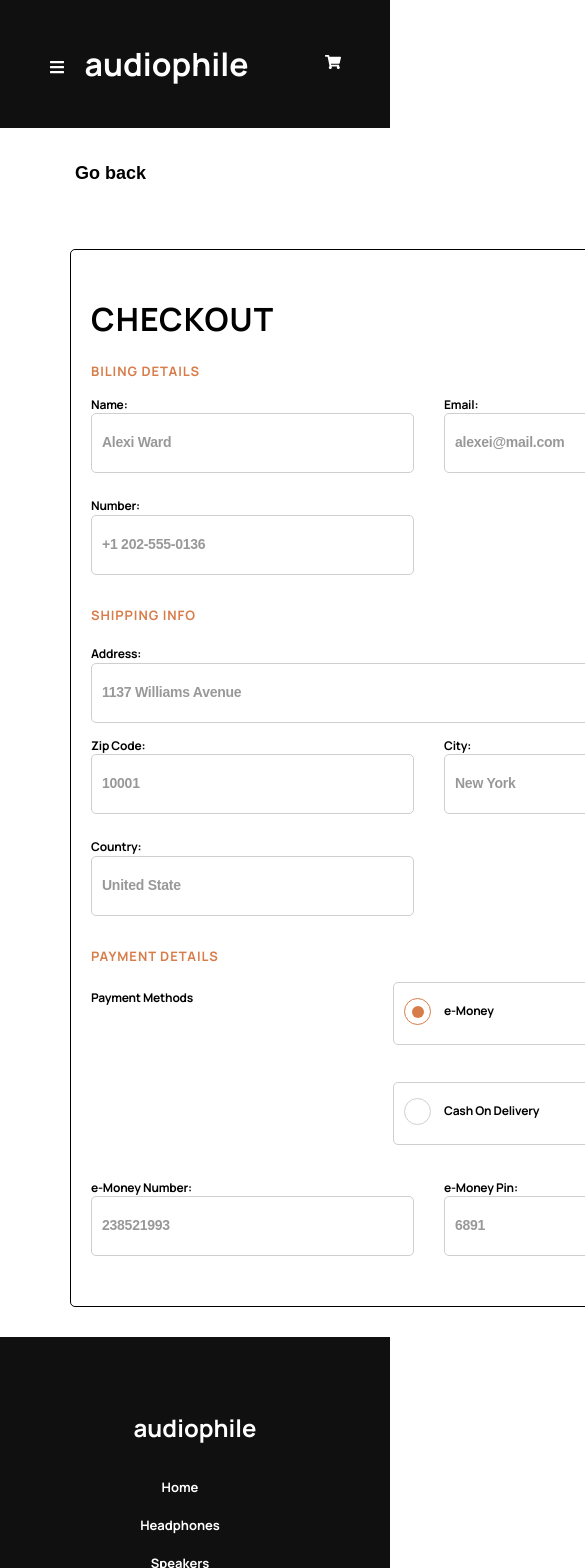
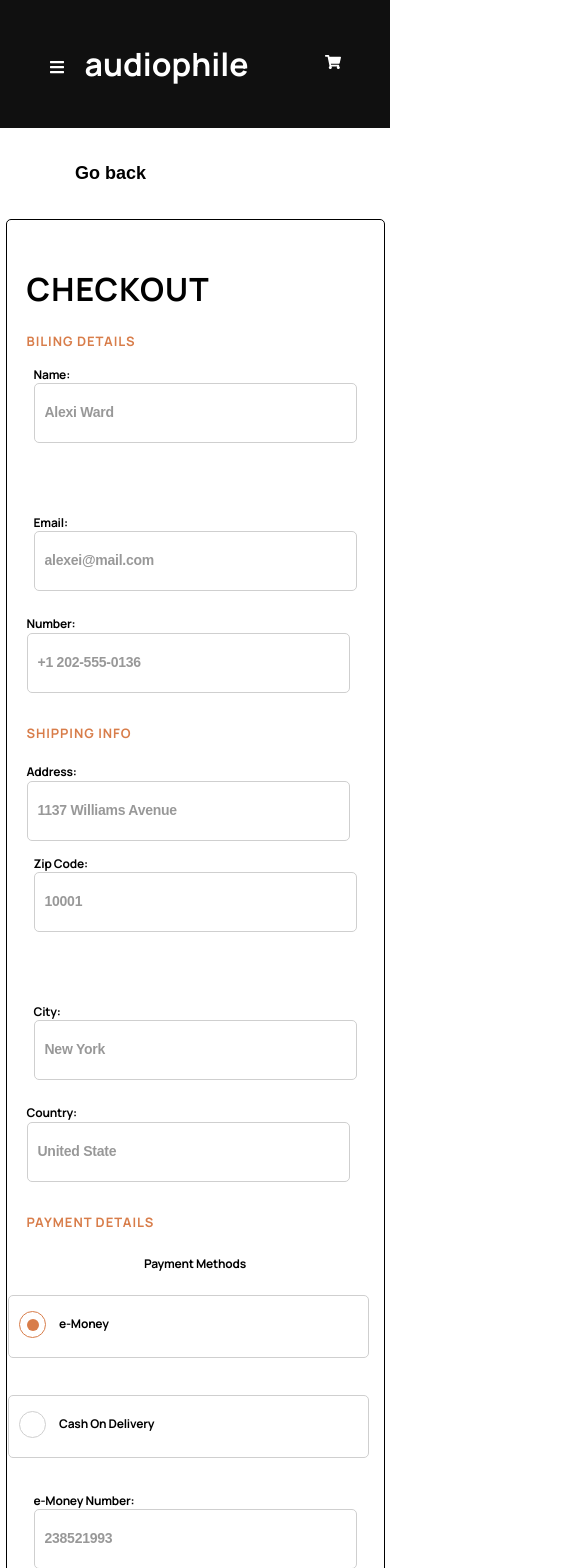
Before and after one commit to Wheezy049/audiophile, a React (Create React App) app: page /checkout in a window 390 px wide. Shown: the top 1568 px of the page, 585 px wide, since content can reach past the window. Built offline with nearby package versions, Linux system fonts and the light colour scheme.

Commit message:
audiophile e-commerce project

```diff
--- a/src/component/CartItem/CartItem.css
+++ b/src/component/CartItem/CartItem.css
@@ -121,3 +121,45 @@ letter-spacing: 1px;
 color: #fff;
 margin: 10px 0;
 }
+
+/* tablet */
+@media screen and (max-width:768px) {
+  .cart-item{
+   width: 327px;
+   height: auto;
+   display: flex;
+   flex-direction: column;
+   align-items: center;
+   justify-content: space-between;
+   margin: 0;
+  }
+  .cart-item-btn{
+   width: 327px;
+  }
+  .cart-number{
+   display: flex;
+   gap: 140px;
+   justify-content: space-between;
+   align-items: center;
+   text-align: center;
+   margin: 0;
+   padding: 0;
+  }
+  .cart-total{
+   display: flex;
+   justify-content: space-between;
+   gap: 200px;
+  }.cart-product{
+   display: flex;
+   justify-content: space-between;
+   align-items: center;
+   gap: 100px;
+  }
+}
+
+/* mobile */
+@media screen and (max-width:768px) {
+  .cart-item{
+   width: 300px;
+  }
+}
--- a/src/component/CartItem/CartItem.js
+++ b/src/component/CartItem/CartItem.js
@@ -1,141 +1,18 @@
-// import React, { useContext } from 'react'
-// import './CartItem.css'
-// import { ShopContext } from '../../context/shopContext'
-// import { FaPlus } from 'react-icons/fa'
-// import { FaMinus } from 'react-icons/fa'
-
-// function CartItem() {
-//  const {all_product, CartItem, removeFromCart, removeAllItems} = useContext(ShopContext)
-//   return (
-//     <div className='cart-item'>
-//         <div>
-//           <h3>cart(0)</h3>
-//           <p>Remove All</p>
-//         </div>
-//         {
-//          all_product.map((e)=>{
-//           if(CartItem[e.id]>0){
-//            return <div>
-//            <div>
-//             <img src={e.image.image1} alt='' />
-//             <div>
-//             <h3>{e.name}</h3>
-//             <p>{e.price}</p>
-//             </div>
-//            </div>
-//            <div>
-//             <button><FaMinus /></button>
-//             <p>1</p>
-//             <button><FaPlus /></button>
-//            </div>
-//                    </div>
-//           }
-//          })
-//         }
-//         <div>
-//            <p>total</p>
-//            <p>$0.00</p>
-//         </div>
-//         <button>checkout</button>
-//     </div>
-//   )
-// }
-
-// export default CartItem
-
-
-
-
-
-
-
-
-
-// CartItem.js
-// import React, { useContext, useState, useEffect } from 'react';
-// import './CartItem.css';
-// import { FaPlus, FaMinus } from 'react-icons/fa';
-// import { ShopContext } from '../../context/shopContext';
-
-// function CartItem() {
-//   const { all_product, cartItem, removeFromCart, removeAllItems, addToCart } = useContext(ShopContext);
-
-//   const removeItem = (itemId) => {
-//     removeFromCart(itemId);
-//   };
-
-//   const [total, setTotal] = useState(0);
-
-//   useEffect(() => {
-//     calculateTotal();
-//   }, [cartItem]);
-
-//   const calculateTotal = () => {
-//     let newTotal = 0;
-//     all_product.forEach((item) => {
-//       newTotal += cartItem[item.id] * item.price;
-//     });
-//     setTotal(newTotal.toFixed(2));
-//   };
-//   // const calculateTotal = () => {
-//   //   let total = 0;
-//   //   all_product.forEach((item) => {
-//   //     total += cartItem[item.id] * item.price;
-//   //   });
-//   //   return total.toFixed(2);
-//   // };
-
-//   return (
-//     <div className='cart-item'>
-//       <div>
-//         <h3>Cart({Object.values(cartItem).reduce((acc, curr) => acc + curr, 0)})</h3>
-//         <p onClick={removeAllItems}>Remove All</p>
-//       </div>
-//       {Object.keys(cartItem).map((itemId) => {
-//         const quantity = cartItem[itemId];
-//         if (quantity > 0) {
-//           const product = all_product.find((item) => item.id === Number(itemId));
-//           return (
-//             <div key={itemId}>
-//               <div>
-//                 <img src={product.image.image1} alt='' />
-//                 <div>
-//                   <h3>{product.name}</h3>
-//                   <p>{product.price}</p>
-//                 </div>
-//               </div>
-//               <div>
-//                 <button onClick={() => removeItem(itemId)}><FaMinus /></button>
-//                 <p>{quantity}</p>
-//                 <button onClick={() => addToCart(itemId)}><FaPlus /></button>
-//               </div>
-//             </div>
-//           );
-//         }
-//         return null;
-//       })}
-//       <div>
-//         <p>Total</p>
-//         {/* console.log(total) */}
-//         <p>${total}</p>
-//       </div>
-//       <button>Checkout</button>
-//     </div>
-//   );
-// }
-
-// export default CartItem;
-
-
 import React, { useContext, useState, useEffect } from 'react';
 import './CartItem.css';
 import { FaPlus, FaMinus } from 'react-icons/fa';
 import { ShopContext } from '../../context/shopContext';
-import { Link } from 'react-router-dom';
+import { Link, useNavigate } from 'react-router-dom';
 
-function CartItem() {
+function CartItem(props) {
+  const navigate = useNavigate()
   const { all_product, cartItem, removeFromCart, removeAllItems, addToCart } = useContext(ShopContext);
   const [total, setTotal] = useState(0);
+  // const [isCartOpen, setIsCartOpen] = useState(true);
+
+  // const toggleCart = () => {
+  //   setIsCartOpen(!isCartOpen);
+  // };
 
   const calculateTotal = () => {
     let newTotal = 0;
@@ -153,14 +30,22 @@ function CartItem() {
     calculateTotal();
   }, [cartItem]);
 
+  // Check if cart is empty
+  const isCartEmpty = Object.values(cartItem).every(quantity => quantity === 0);
 
   return (
     <div className='cart-item'>
       <div className='cart-number'>
         <h3>Cart({Object.values(cartItem).reduce((acc, curr) => acc + curr, 0)})</h3>
+        { !isCartEmpty && (
         <p onClick={removeAllItems}>Remove all</p>
+        )
+        }
       </div>
-      {Object.keys(cartItem).map((itemId) => {
+      {isCartEmpty ? (
+        <p style={{color: '#000', textAlign: 'center', fontSize: '24px', fontWeight: 700, paddingTop: '30px'}}>Your cart is empty</p>
+      ) : (
+        Object.keys(cartItem).map((itemId) => {
           const quantity = cartItem[itemId];
           if (quantity > 0) {
             const product = all_product.find((item) => item.id === Number(itemId));
@@ -181,12 +66,18 @@ function CartItem() {
             );
           }
           return null;
-      })}
+        })
+      )}
+      {!isCartEmpty && (
         <div className='cart-total' style={{marginTop: '10px'}}>
           <p>Total</p>
           <p>${total}</p>
         </div>
-      <Link to='/checkout'><button className='cart-item-btn'>Checkout</button></Link>
+      )}
+      { !isCartEmpty && (
+      <Link to='/checkout'><button className='cart-item-btn' onClick={props.toggle} >Checkout</button></Link>
+      )
+      }
     </div>
   );
 }
--- a/src/component/CheckOut/CheckOut..js
+++ b/src/component/CheckOut/CheckOut..js
@@ -147,7 +147,7 @@ function CheckOut() {
         <p>${grandTotal}</p>
       </div>
       </div>
-      <button className='cart-item-btn' style={{width: '340px'}}>CONTINUE & PAY</button>
+      <button className='cart-item-btn btn-two'>CONTINUE & PAY</button>
        </div>
       </div>
     </div>
--- a/src/component/CheckOut/CheckOut.css
+++ b/src/component/CheckOut/CheckOut.css
@@ -44,7 +44,6 @@ opacity: 0.4;
 color: #000;
 }
 .payment h3{
- font-family: Manrope;
 font-size: 13px;
 font-weight: 700;
 line-height: 25px;
@@ -83,8 +82,6 @@ padding-bottom: 5px;
  width: 20px;
  height: 20px;
  border: 1px solid #CFCFCF;
- /* margin-top: 16px; */
- /* margin-right: 10px; */
 }
 .flex-4 h1{
 font-size: 12px;
@@ -162,3 +159,61 @@ text-transform: capitalize;
 .total div{
   margin-bottom: -5px;
 }
+.btn-two{
+      width: 340px;
+    }
+
+/* tablet */
+@media screen and (max-width: 768px) {
+   .flex{
+     display: flex;
+     flex-direction: column;
+     justify-content: center;
+     align-items: center;
+     margin: 0;
+     gap: 20px;
+     margin-bottom: 40px;
+    }
+    .payment{
+      width: 680px;
+    }
+    .summary{
+      width: 680px;
+      height: auto;
+    }
+    .btn-two{
+      width: 680px;
+    }
+}
+
+/* mobile */
+@media screen and (max-width: 480px) {
+  .payment{
+      width: 337px;
+    }
+    .summary{
+      width: 337px;
+      height: auto;
+    }
+    .btn-two{
+      width: 337px;
+    }
+    .flex-2{
+     display: flex;
+     flex-direction: column;
+     justify-content: center;
+     align-items: center;
+     gap: 15px;
+    }
+    .flex-4{
+     display: flex;
+     flex-direction: column;
+     margin-bottom: 20px;
+     justify-content: center;
+     align-items: center;
+     gap: 15px;
+    }
+    .flex-3 input{
+      width: 309px;
+    }
+}
--- a/src/component/NavBar/NavBar.js
+++ b/src/component/NavBar/NavBar.js
@@ -11,10 +11,12 @@ const NavBar = () => {
 
   const toggleCart = () => {
     setIsCartOpen(!isCartOpen);
+    setIsBarOpen(false)
   };
 
   const toggleBar = () => {
     setIsBarOpen(!isBarOpen)
+    setIsCartOpen(false)
   };
 
 
@@ -25,15 +27,15 @@ const NavBar = () => {
       <Link style={{textDecoration: 'none', color: '#fff'}} to='/'><p>audiophile</p></Link>
      </div>
      <ul className={`nav-menu ${isBarOpen ? 'show-menu' : ''}`}>
-      <li><NavLink style={{textDecoration: 'none'}} to='/'>Home</NavLink></li>
-      <li><NavLink style={{textDecoration: 'none'}} to='/headphone'>Headphones</NavLink></li>
-      <li><NavLink style={{textDecoration: 'none'}} to='/speaker'>Speakers</NavLink></li>
-      <li><NavLink style={{textDecoration: 'none'}} to='/earphone'>Earphones</NavLink></li>
+      <li><NavLink style={{textDecoration: 'none'}} to='/' onClick={toggleBar}>Home</NavLink></li>
+      <li><NavLink style={{textDecoration: 'none'}} to='/headphone' onClick={toggleBar}>Headphones</NavLink></li>
+      <li><NavLink style={{textDecoration: 'none'}} to='/speaker' onClick={toggleBar}>Speakers</NavLink></li>
+      <li><NavLink style={{textDecoration: 'none'}} to='/earphone' onClick={toggleBar}>Earphones</NavLink></li>
      </ul>
      <div className='cart-logo'>
-      <FaShoppingCart onClick={toggleCart}/>
+      <FaShoppingCart onClick={toggleCart} />
      </div>
-     {isCartOpen && <Cart />}
+     {isCartOpen && <Cart toggle={toggleCart} />}
      {}
      {/* <hr/> */}
     </div>
--- a/src/pages/cart.js
+++ b/src/pages/cart.js
@@ -1,10 +1,10 @@
 import React from 'react'
 import CartItem from '../component/CartItem/CartItem'
 
-function Cart() {
+function Cart(props) {
   return (
     <div>
-      <CartItem />
+      <CartItem toggle={props.toggle} />
     </div>
   )
 }
```
Lines whose indentation alone changed are shown as unchanged.
